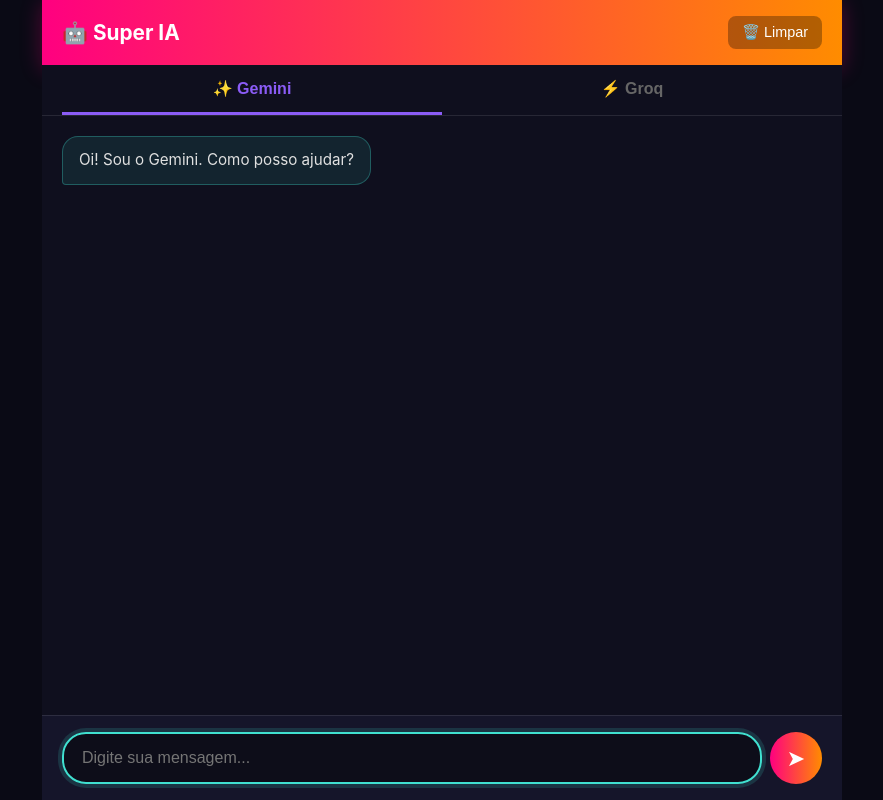
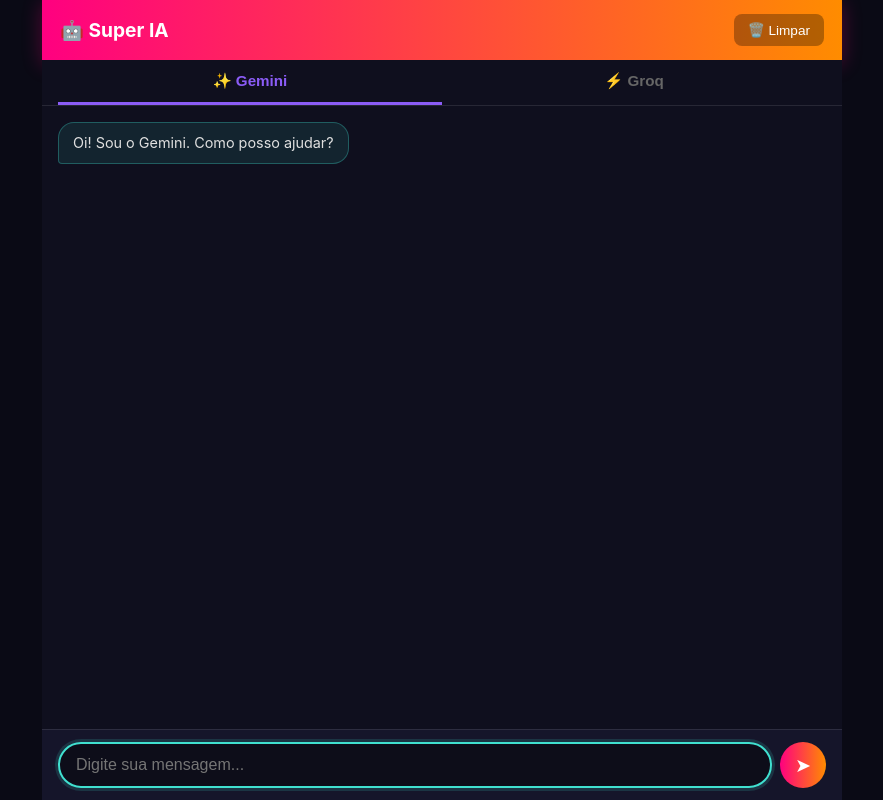
Before and after one commit to maiconmrcrf/youtube-shorts-bot, a Flask app: page / in a window 1280 px wide. Shown: the whole page, without its empty margins (198-1081 px from the left). Run offline with Flask 3, Linux system fonts and the light colour scheme; data that the repository does not hold is empty.

Commit message:
Corrige layout do chat (input sempre visivel)

```diff
--- a/static/style.css
+++ b/static/style.css
@@ -1,33 +1,36 @@
 * { margin: 0; padding: 0; box-sizing: border-box; }
 
-body {
+html, body {
+    height: 100%;
+    overflow: hidden;
     font-family: -apple-system, BlinkMacSystemFont, 'Segoe UI', Roboto, sans-serif;
     background: #0a0a15;
     color: #fff;
-    height: 100vh;
-    overflow: hidden;
 }
 
 .chat-container {
     display: flex;
     flex-direction: column;
     height: 100vh;
+    height: 100dvh; /* Mobile - altura dinâmica */
     max-width: 800px;
     margin: 0 auto;
     background: #0f0f1e;
+    position: relative;
 }
 
 .chat-header {
     display: flex;
     align-items: center;
     justify-content: space-between;
-    padding: 16px 20px;
+    padding: 14px 18px;
     background: linear-gradient(90deg, #ff0080, #ff8c00);
     box-shadow: 0 4px 20px rgba(255, 0, 128, 0.3);
+    flex-shrink: 0;
 }
 
 .chat-header h1 {
-    font-size: 1.3rem;
+    font-size: 1.2rem;
     color: #fff;
 }
 
@@ -38,16 +41,57 @@ body {
     padding: 8px 14px;
     border-radius: 8px;
     cursor: pointer;
-    font-size: 0.9rem;
+    font-size: 0.85rem;
 }
 
+/* Abas */
+.abas {
+    display: flex;
+    padding: 0 16px;
+    background: #0f0f1e;
+    border-bottom: 1px solid rgba(255,255,255,0.1);
+    flex-shrink: 0;
+}
+
+.aba {
+    flex: 1;
+    padding: 12px;
+    background: transparent;
+    border: none;
+    border-bottom: 3px solid transparent;
+    color: #666;
+    font-size: 0.95rem;
+    font-weight: 600;
+    cursor: pointer;
+    transition: all 0.3s;
+}
+
+.aba:hover { color: #aaa; }
+
+.aba.ativa {
+    color: #40e0d0;
+    border-bottom-color: #40e0d0;
+}
+
+.aba[data-ia="gemini"].ativa {
+    color: #8b5cf6;
+    border-bottom-color: #8b5cf6;
+}
+
+.aba[data-ia="groq"].ativa {
+    color: #ff8c00;
+    border-bottom-color: #ff8c00;
+}
+
+/* Chat */
 .chat-mensagens {
     flex: 1;
     overflow-y: auto;
-    padding: 20px;
+    padding: 16px;
     display: flex;
     flex-direction: column;
-    gap: 12px;
+    gap: 10px;
+    -webkit-overflow-scrolling: touch;
 }
 
 .msg-user, .msg-ia {
@@ -64,12 +108,13 @@ body {
 }
 
 .balao {
-    max-width: 80%;
-    padding: 12px 16px;
+    max-width: 85%;
+    padding: 10px 14px;
     border-radius: 16px;
-    font-size: 0.95rem;
-    line-height: 1.5;
+    font-size: 0.9rem;
+    line-height: 1.4;
     word-wrap: break-word;
+    white-space: pre-wrap;
 }
 
 .msg-user .balao {
@@ -98,17 +143,21 @@ body {
     font-style: italic;
 }
 
+/* Input (sempre fixo na base) */
 .chat-input {
     display: flex;
     gap: 8px;
-    padding: 16px 20px;
+    padding: 12px 16px;
     background: #15152a;
     border-top: 1px solid rgba(255,255,255,0.1);
+    flex-shrink: 0;
+    /* Fixa no fundo no mobile */
+    padding-bottom: calc(12px + env(safe-area-inset-bottom, 0px));
 }
 
 #msg-input {
     flex: 1;
-    padding: 14px 18px;
+    padding: 12px 16px;
     font-size: 1rem;
     background: rgba(0,0,0,0.4);
     border: 2px solid rgba(255,255,255,0.1);
@@ -116,21 +165,22 @@ body {
     color: #fff;
     outline: none;
     transition: all 0.3s;
+    min-width: 0;
 }
 
 #msg-input:focus {
     border-color: #40e0d0;
-    box-shadow: 0 0 0 4px rgba(64, 224, 208, 0.15);
+    box-shadow: 0 0 0 3px rgba(64, 224, 208, 0.15);
 }
 
 #btn-enviar {
-    width: 52px;
-    height: 52px;
+    width: 46px;
+    height: 46px;
     border-radius: 50%;
     border: none;
     background: linear-gradient(90deg, #ff0080, #ff8c00);
     color: #fff;
-    font-size: 1.4rem;
+    font-size: 1.2rem;
     cursor: pointer;
     transition: all 0.3s;
     flex-shrink: 0;
@@ -140,49 +190,8 @@ body {
 #btn-enviar:disabled { opacity: 0.5; cursor: not-allowed; }
 
 /* Scrollbar */
-.chat-mensagens::-webkit-scrollbar { width: 6px; }
+.chat-mensagens::-webkit-scrollbar { width: 5px; }
 .chat-mensagens::-webkit-scrollbar-thumb {
     background: rgba(64, 224, 208, 0.3);
     border-radius: 3px;
 }
-
-/* Abas */
-.abas {
-    display: flex;
-    gap: 0;
-    padding: 0 20px;
-    background: #0f0f1e;
-    border-bottom: 1px solid rgba(255,255,255,0.1);
-}
-
-.aba {
-    flex: 1;
-    padding: 14px;
-    background: transparent;
-    border: none;
-    border-bottom: 3px solid transparent;
-    color: #666;
-    font-size: 1rem;
-    font-weight: 600;
-    cursor: pointer;
-    transition: all 0.3s;
-}
-
-.aba:hover {
-    color: #aaa;
-}
-
-.aba.ativa {
-    color: #40e0d0;
-    border-bottom-color: #40e0d0;
-}
-
-.aba[data-ia="gemini"].ativa {
-    color: #8b5cf6;
-    border-bottom-color: #8b5cf6;
-}
-
-.aba[data-ia="groq"].ativa {
-    color: #ff8c00;
-    border-bottom-color: #ff8c00;
-}
```
